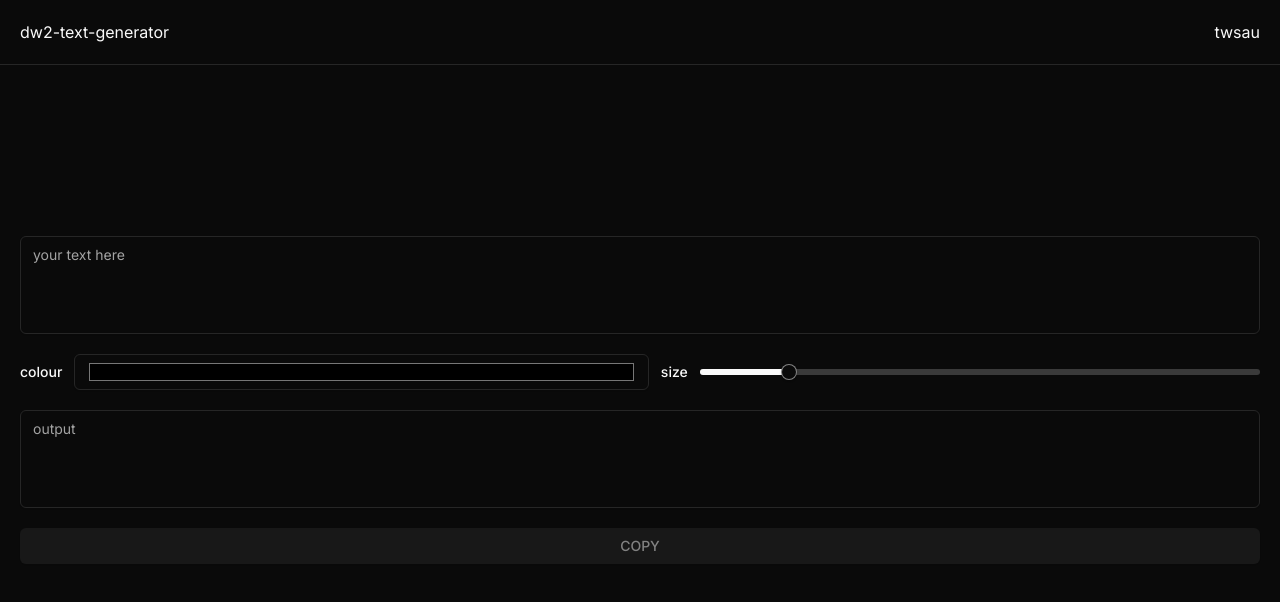
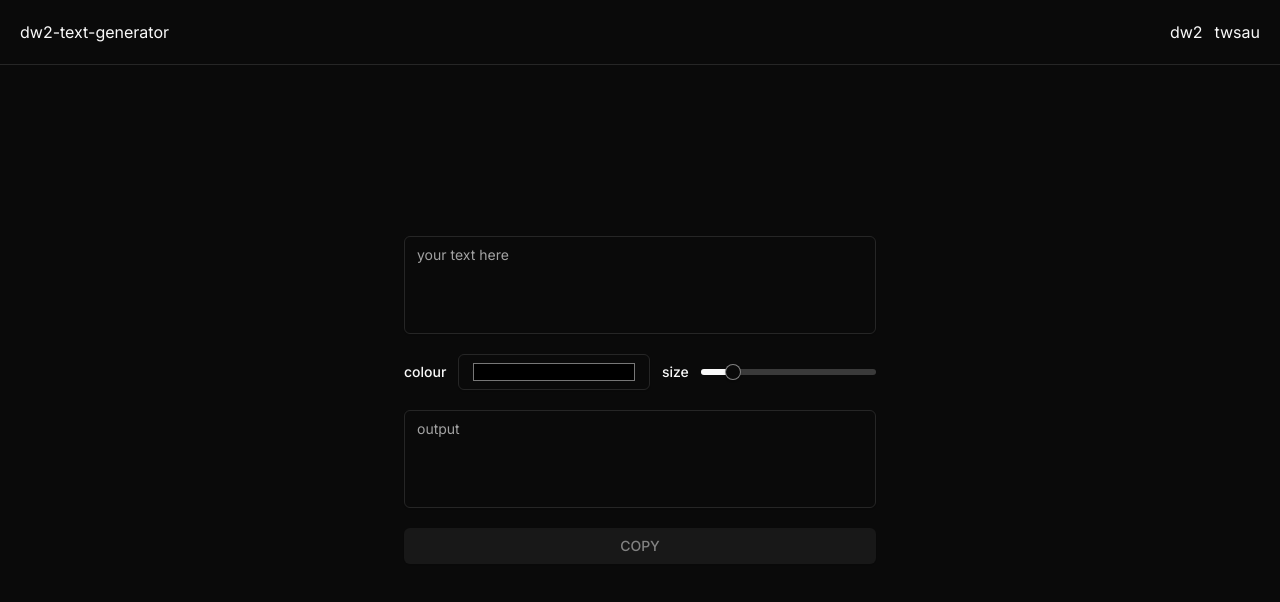
Before and after one commit to twsau/dw2-text-generator, a Next.js app: page / in a window 1280 px wide. Shown: the top 602 px of the page. Built offline with nearby package versions, Linux system fonts and the light colour scheme.

Commit message:
minor fixes

```diff
--- a/app/layout.tsx
+++ b/app/layout.tsx
@@ -7,8 +7,8 @@ import { Toaster } from "@/components/ui/toaster";
 const inter = Inter({ subsets: ["latin"] });
 
 export const metadata: Metadata = {
-  title: "Create Next App",
-  description: "Generated by create next app",
+  title: "dw2-text-generator",
+  description: "it is a text generator for dw2",
 };
 
 export default function RootLayout({
@@ -21,6 +21,14 @@ export default function RootLayout({
       <body className={cn(inter.className, "h-full dark")}>
         <header className="fixed w-full border-b p-5 flex justify-between">
           <h1>dw2-text-generator</h1>
+          <div className="ml-auto flex gap-3">
+            <a
+              className="hover:underline"
+              href="https://store.steampowered.com/app/667530/Drunken_Wrestlers_2/"
+              target="_blank"
+            >
+              dw2
+            </a>
             <a
               className="hover:underline"
               href="https://x.com/_twsau"
@@ -28,6 +36,7 @@ export default function RootLayout({
             >
               twsau
             </a>
+          </div>
         </header>
         {children}
         <Toaster />
--- a/app/page.tsx
+++ b/app/page.tsx
@@ -32,7 +32,7 @@ export default function Home() {
   };
 
   return (
-    <main className="p-5 flex flex-col gap-5 justify-center h-full">
+    <main className="p-5 flex flex-col gap-5 justify-center h-full max-w-lg mx-auto">
       <InputArea onChange={setInput} value={input} />
       <Options
         onChange={(key, value) => setOptions({ ...options, [key]: value })}
```
Lines whose indentation alone changed are shown as unchanged.
